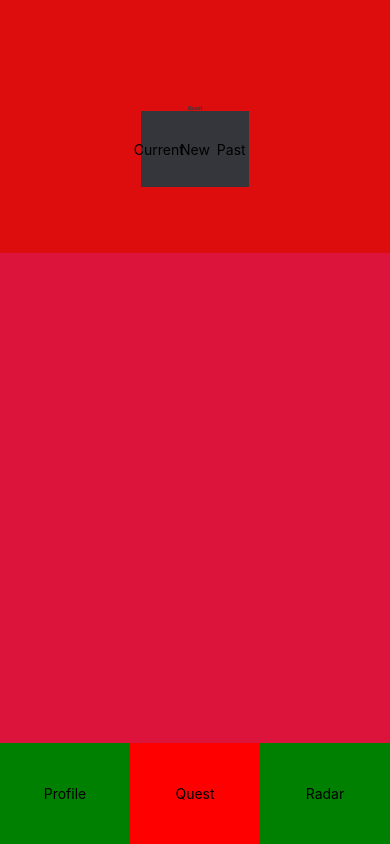
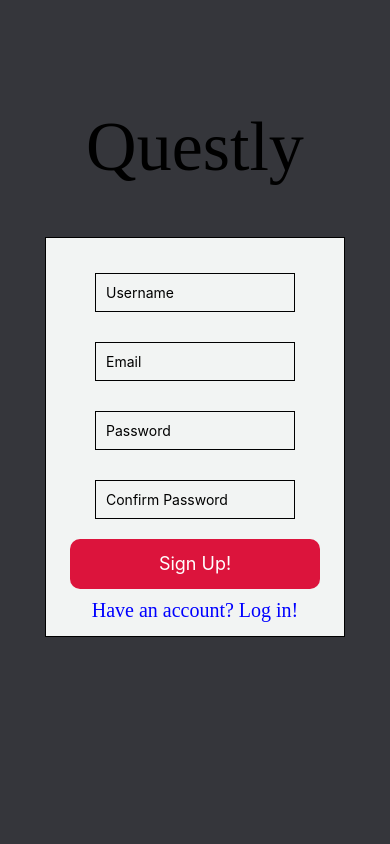
Before and after one commit to LanceCampos5302/Questly, a React Native app: screen / in a window 390 px wide. Built offline with nearby package versions, Linux system fonts and the light colour scheme.

Commit message:
added signup page

```diff
--- a/App.js
+++ b/App.js
@@ -8,7 +8,7 @@ import QuestPage from './components/QuestPage';
 export default function App() {
   return (
     <View style={styles.container}>
-        <QuestPage></QuestPage>
+        <SignUpPage></SignUpPage>
         <StatusBar style="auto" />
     </View>
   );
--- a/components/LoginPage.js
+++ b/components/LoginPage.js
@@ -10,6 +10,7 @@ const LoginPage = () => {
 
   const handleLogin = () => {
     // Here you can call your API to log in the user with username and password
+
     console.log(username, password);
   }
 
--- a/components/SignUpPage.js
+++ b/components/SignUpPage.js
@@ -1,13 +1,138 @@
-import React from 'react';
-import { StyleSheet, Text, View } from 'react-native';
+import React, { useState } from 'react';
+import { StyleSheet, Text, View, TextInput, TouchableOpacity } from 'react-native';
 import { globalStyles, resetStyles } from '../AppStyles'
+//imports needs for login functions
 
 const SignUpPage = () => {
+  const [username, setUsername] = useState('');
+  const [password, setPassword] = useState('');
+  const [Pass_confirm, setconfirm]=useState('');
+  const [email, setEmail]=useState('');
+
+  const handleLogin = () => {
+    // Here you can call your API to log in the user with username and password
+
+    console.log(username, password);
+  }
+
   return (
-    <View style={[resetStyles.resetStyles]}>
-        <Text>SignUpPage</Text>
+    <View style={[styles.backround]}>
+
+
+
+      <Text style={[styles.text]}>Questly</Text>
+
+      <View style={[styles.Look_Box]}>
+
+      <TextInput
+        style={styles.User_input}
+        placeholder="Username"
+        onChangeText={setUsername}
+        value={username}
+      />
+      <TextInput
+        style={styles.input}
+        placeholder="Email"
+        onChangeText={setEmail}
+        value={email}
+      />
+
+      <TextInput
+        style={styles.input}
+        placeholder="Password"
+        onChangeText={setPassword}
+        value={password}
+        secureTextEntry
+      />
+
+      <TextInput
+        style={styles.input}
+        placeholder="Confirm Password"
+        onChangeText={setconfirm}
+        value={Pass_confirm}
+      />
+
+      <TouchableOpacity style={styles.button} onPress={handleLogin}>
+        <Text style={styles.buttonText}>Sign Up!</Text>
+      </TouchableOpacity>
+      <Text style={[styles.blue_text]}>Have an account? Log in!</Text>
+    </View>
     </View>
   );
 };
 
-export default SignUpPage;
+export default SignUpPage ;
+
+const styles = StyleSheet.create({
+  backround:{//outermost container controls
+    width: '100%',
+    height: '100%',
+    backgroundColor: globalStyles.secondaryColor,
+    flex: 1,
+    justifyContent: 'center',
+    alignItems: 'center',
+  },
+  blue_text: {//to be changed later for sign up hyperlink
+    marginTop: 10,
+    fontSize: 20,
+    fontWeight: '300',
+    color: 'blue',
+    marginBottom: 10,
+    fontFamily:'serif',
+  },
+  text: {//text for Questly
+    fontSize: 70,
+    fontWeight: '300',
+    color: globalStyles.blackColor,
+    marginBottom: 50,
+    fontFamily:'serif',
+  },
+  Title: {
+    fontsize: 100,
+    fontWeight: 'bold',
+    color: globalStyles.primaryColor,
+    //fontFamily: 'serif',
+  },
+  Look_Box: {//creates an outer box
+    height: 400,
+    width: 300,
+    justifyContent: 'center',
+    alignItems: 'center',
+    color: globalStyles.primaryColor,
+    marginBottom: 100,
+    borderWidth: 1,
+    backgroundColor: globalStyles.primaryColor,
+    padding: 10,
+  },
+  User_input: {//box for username
+    height: 40,
+    width: 200,
+    marginVertical:30,
+    marginBottom: 20,
+    borderWidth: 1,
+    padding: 10,
+  },
+  input: {//box for password
+    height: 40,
+    width: 200,
+    marginVertical:10,
+    marginBottom: 20,
+    borderWidth: 1,
+    padding: 10,
+  },
+
+  button: {
+    height: 50, // Increase this value for taller button
+    width: 250, // Increase this value for wider button
+    backgroundColor: globalStyles.popColor, // Set your desired color here
+    alignItems: 'center',
+    justifyContent: 'center',
+    borderRadius: 10,
+  },
+
+  buttonText: {
+    color: 'white',
+    fontSize: 18,
+  },
+
+});
```
